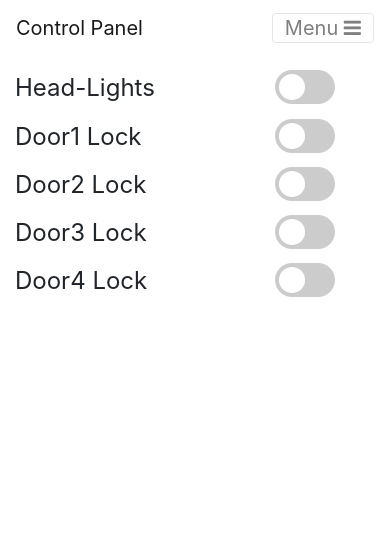
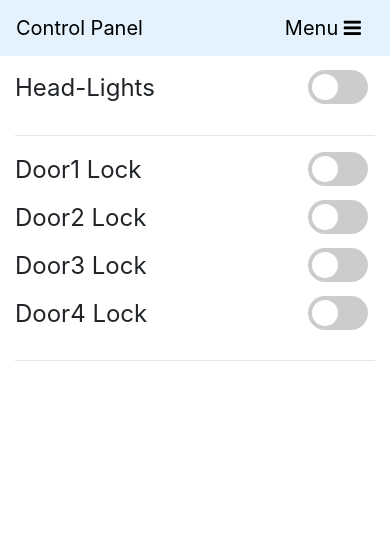
Before and after one commit to harsh8398/autonomous-car, a PHP site: page /control.php in a window 390 px wide. Shown: the top 560 px of the page. Run offline with PHP 8.4, Linux system fonts and the light colour scheme; the visitor is signed in with stand-in values (Sample User, id 1).

Commit message:
minor-css-fixes

```diff
--- a/control.php
+++ b/control.php
@@ -26,7 +26,7 @@
 	<title>Welcome</title>
 </head>
 <body>
-	<nav class="navbar navbar-expand-lg navbar-light fixed-top" id="mainNav">
+	<nav class="navbar navbar-expand-lg fixed-top" id="mainNav">
 		<a class="navbar-brand" href="#page-top">Control Panel</span></a>
 		<button class="navbar-toggler navbar-toggler-right" type="button" data-toggle="collapse" data-target="#navbarResponsive" aria-controls="navbarResponsive" aria-expanded="false" aria-label="Toggle navigation">
 			Menu
@@ -56,10 +56,10 @@
 
 			<!-- Rounded switch -->
 			<div class="row">
-				<div class="col-md-4 col-8 ml-auto">
+				<div class="col-md-4 col-9 ml-auto">
 					<label class="toggle-label">Head-Lights</label>
 				</div>
-				<div class="col-md-1 col-4 mr-auto">
+				<div class="col-md-1 col-3 mr-auto">
 					<label class="switch">
 						<input type="checkbox" onclick="headlightAjax()" id="headlight">
 						<span class="slider round"></span>
@@ -75,13 +75,13 @@
             <span id="headlight_alert"></span>
           </div>
         </div>
-      </div>
+      </div><hr/>
 
 			<div class="row">
-				<div class="col-md-4 col-8 ml-auto">
+				<div class="col-md-4 col-9 ml-auto">
 					<label class="toggle-label">Door1 Lock</label>
 				</div>
-				<div class="col-md-1 col-4 mr-auto">
+				<div class="col-md-1 col-3 mr-auto">
 					<label class="switch">
 						<input type="checkbox" onclick="doorAjax(1)" id="door1">
 						<span class="slider round"></span>
@@ -90,10 +90,10 @@
 			</div>
 
 			<div class="row">
-				<div class="col-md-4 col-8 ml-auto">
+				<div class="col-md-4 col-9 ml-auto">
 					<label class="toggle-label">Door2 Lock</label>
 				</div>
-				<div class="col-md-1 col-4 mr-auto">
+				<div class="col-md-1 col-3 mr-auto">
 					<label class="switch">
 						<input type="checkbox" onclick="doorAjax(2)" id="door2">
 						<span class="slider round"></span>
@@ -102,10 +102,10 @@
 			</div>
 
 			<div class="row">
-				<div class="col-md-4 col-8 ml-auto">
+				<div class="col-md-4 col-9 ml-auto">
 					<label class="toggle-label">Door3 Lock</label>
 				</div>
-				<div class="col-md-1 col-4 mr-auto">
+				<div class="col-md-1 col-3 mr-auto">
 					<label class="switch">
 						<input type="checkbox" onclick="doorAjax(3)" id="door3">
 						<span class="slider round"></span>
@@ -114,16 +114,17 @@
 			</div>
 
 			<div class="row">
-				<div class="col-md-4 col-8 ml-auto">
+				<div class="col-md-4 col-9 ml-auto">
 					<label class="toggle-label">Door4 Lock</label>
 				</div>
-				<div class="col-md-1 col-4 mr-auto">
+				<div class="col-md-1 col-3 mr-auto">
 					<label class="switch">
 						<input type="checkbox" onclick="doorAjax(4)" id="door4">
 						<span class="slider round"></span>
 					</label>
 				</div>
 			</div>
+      <hr/>
 		</div>
   </section>
 
--- a/css/custom.css
+++ b/css/custom.css
@@ -125,7 +125,128 @@ body {
 }
 
 /*navbar dropdown color */
-.navbar-collapse { background:#ffffff; /*replace with desired color*/ }
+/*.navbar-collapse { background:#ffffff;}
 @media(min-width: 768px){
     .navbar > .container { max-width: 100%; padding: 0; }
+}*/
+
+/* Custom Nav */
+.navbar {
+  background-color: #e3f2fd;
 }
+.navbar .navbar-brand {
+  color: #000000;
+}
+.navbar .navbar-brand:hover,
+.navbar .navbar-brand:focus {
+  color: #1194f4;
+}
+.navbar .navbar-text {
+  color: #000000;
+}
+.navbar .navbar-nav .nav-link {
+  color: #000000;
+  border-radius: .25rem;
+  margin: 0 0.25em;
+}
+.navbar .navbar-nav .nav-link:not(.disabled):hover,
+.navbar .navbar-nav .nav-link:not(.disabled):focus {
+  color: #1194f4;
+}
+.navbar .navbar-nav .nav-item.active .nav-link,
+.navbar .navbar-nav .nav-item.active .nav-link:hover,
+.navbar .navbar-nav .nav-item.active .nav-link:focus,
+.navbar .navbar-nav .nav-item.show .nav-link,
+.navbar .navbar-nav .nav-item.show .nav-link:hover,
+.navbar .navbar-nav .nav-item.show .nav-link:focus {
+  color: #1194f4;
+  background-color: #e3f2fd;
+}
+.navbar .navbar-toggle {
+  border-color: #e3f2fd;
+}
+.navbar .navbar-toggle:hover,
+.navbar .navbar-toggle:focus {
+  background-color: #e3f2fd;
+}
+.navbar .navbar-toggle .navbar-toggler-icon {
+  color: #000000;
+}
+.navbar .navbar-collapse,
+.navbar .navbar-form {
+  border-color: #000000;
+}
+.navbar .navbar-link {
+  color: #000000;
+}
+.navbar .navbar-link:hover {
+  color: #1194f4;
+}
+
+@media (max-width: 575px) {
+  .navbar-expand-sm .navbar-nav .show .dropdown-menu .dropdown-item {
+    color: #000000;
+  }
+  .navbar-expand-sm .navbar-nav .show .dropdown-menu .dropdown-item:hover,
+  .navbar-expand-sm .navbar-nav .show .dropdown-menu .dropdown-item:focus {
+    color: #1194f4;
+  }
+  .navbar-expand-sm .navbar-nav .show .dropdown-menu .dropdown-item.active {
+    color: #1194f4;
+    background-color: #e3f2fd;
+  }
+}
+
+@media (max-width: 767px) {
+  .navbar-expand-md .navbar-nav .show .dropdown-menu .dropdown-item {
+    color: #000000;
+  }
+  .navbar-expand-md .navbar-nav .show .dropdown-menu .dropdown-item:hover,
+  .navbar-expand-md .navbar-nav .show .dropdown-menu .dropdown-item:focus {
+    color: #1194f4;
+  }
+  .navbar-expand-md .navbar-nav .show .dropdown-menu .dropdown-item.active {
+    color: #1194f4;
+    background-color: #e3f2fd;
+  }
+}
+
+@media (max-width: 991px) {
+  .navbar-expand-lg .navbar-nav .show .dropdown-menu .dropdown-item {
+    color: #000000;
+  }
+  .navbar-expand-lg .navbar-nav .show .dropdown-menu .dropdown-item:hover,
+  .navbar-expand-lg .navbar-nav .show .dropdown-menu .dropdown-item:focus {
+    color: #1194f4;
+  }
+  .navbar-expand-lg .navbar-nav .show .dropdown-menu .dropdown-item.active {
+    color: #1194f4;
+    background-color: #e3f2fd;
+  }
+}
+
+@media (max-width: 1199px) {
+  .navbar-expand-xl .navbar-nav .show .dropdown-menu .dropdown-item {
+    color: #000000;
+  }
+  .navbar-expand-xl .navbar-nav .show .dropdown-menu .dropdown-item:hover,
+  .navbar-expand-xl .navbar-nav .show .dropdown-menu .dropdown-item:focus {
+    color: #1194f4;
+  }
+  .navbar-expand-xl .navbar-nav .show .dropdown-menu .dropdown-item.active {
+    color: #1194f4;
+    background-color: #e3f2fd;
+  }
+}
+
+.navbar-expand .navbar-nav .show .dropdown-menu .dropdown-item {
+  color: #000000;
+}
+.navbar-expand .navbar-nav .show .dropdown-menu .dropdown-item:hover,
+.navbar-expand .navbar-nav .show .dropdown-menu .dropdown-item:focus {
+  color: #1194f4;
+}
+.navbar-expand .navbar-nav .show .dropdown-menu .dropdown-item.active {
+  color: #1194f4;
+  background-color: #e3f2fd;
+}
```
